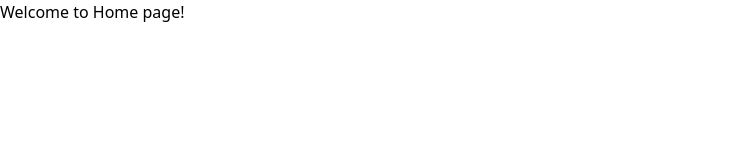
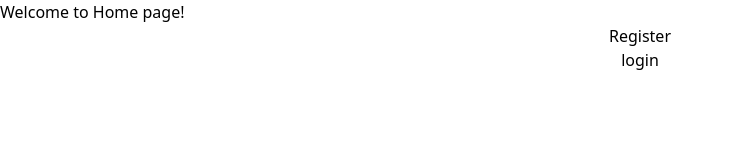
Before and after one commit to Peenipat/Mix_POS, a React (Vite) app in the folder frontend/: page / in a window 1280 px wide. Shown: the top 160 px of the page, without its empty margins (0-734 px from the left). Built offline with nearby package versions, Linux system fonts and the light colour scheme.

Commit message:
test deploy with cloudflare

```diff
--- a/frontend/src/App.tsx
+++ b/frontend/src/App.tsx
@@ -7,10 +7,11 @@ import ManageUsers from "./page/admin/ManageUsers";
 import StaffDashboard from "./page/staff/StaffDashboard";
 import SuperAdminLayout from "./layouts/SuperAdminLayout";
 import Register from "./page/Register";
+import Dashboard from "./page/user/Dashboard";
 // import Dashboard from "./pages/Dashboard";
 import Home from "./page/Home";
 
-// import ProtectedRoute from "./components/ProtectedRoute";
+import ProtectedRoute from "./components/ProtectedRoute";
 import RequireRole from "./components/RequireRole";
 
 export default function App() {
@@ -22,7 +23,7 @@ export default function App() {
       <Route path="/register" element={<Register />} />
       {/* <Route path="/unauthorized" element={<Unauthorized />} /> */}
 
-      {/*ต้อง login ก่อนเท่านั้น
+      ต้อง login ก่อนเท่านั้น
       <Route
         path="/dashboard"
         element={
@@ -30,7 +31,7 @@ export default function App() {
             <Dashboard />
           </ProtectedRoute>
         }
-      /> */}
+      />
 
 
       <Route
--- a/frontend/src/lib/axios.ts
+++ b/frontend/src/lib/axios.ts
@@ -1,13 +1,14 @@
 import axios from "axios";
 
 const instance = axios.create({
-  baseURL: "http://localhost:3001/",
+  baseURL: "https://eugene-hypothesis-doug-guide.trycloudflare.com/",
   withCredentials: true,
 });
 
 // Interceptor ดัก request ใส่ token ทุกครั้ง
 instance.interceptors.request.use((config) => {
   const token = localStorage.getItem("token");
+  console.log("👉 กำลังส่ง token นี้:", token);
   if (token) {
     config.headers.Authorization = `Bearer ${token}`;
   }
--- a/frontend/src/page/Home.tsx
+++ b/frontend/src/page/Home.tsx
@@ -1,3 +1,25 @@
+import { useNavigate } from "react-router-dom"
 export default function Home() {
-    return <h1>Welcome to Home page!</h1>
-  }
+  const navigate = useNavigate();
+  return (
+    <>
+    <h1>Welcome to Home page!</h1>
+    <button
+      className="btn btn-warning w-full rounded-lg"
+      type="button"
+      onClick={() => navigate("/register")}
+    >
+      Register
+    </button>
+
+    <button
+      className="btn btn-warning w-full rounded-lg"
+      type="button"
+      onClick={() => navigate("/login")}
+    >
+      login
+    </button>
+
+    </>
+  )
+}
--- a/frontend/src/page/Login.tsx
+++ b/frontend/src/page/Login.tsx
@@ -23,8 +23,9 @@ export default function Login() {
   const onSubmit = async (data: LoginForm) => {
     try {
       const res = await axios.post("/auth/login", data);
-      const { token, user } = res.data;
-      localStorage.setItem("token", token);
+      const { user } = res.data;
+      console.log("Token ที่ได้", res.data.token);
+      localStorage.setItem("token", res.data.token);
       localStorage.setItem("role", user.role);
 
       if (user.role === "SUPER_ADMIN") navigate("/admin/dashboard");
@@ -33,6 +34,7 @@ export default function Login() {
       else navigate("/dashboard");
     } catch (err) {
       alert("Login failed");
+      console.log(err)
     }
   };
 
--- a/frontend/src/page/Register.tsx
+++ b/frontend/src/page/Register.tsx
@@ -14,7 +14,7 @@ export default function Register() {
         try {
             axios.post("/auth/register", data)
             reset()
-            navigate("/")
+            navigate("/dashboard")
         } catch (error) {
             console.error(error);
             alert("Register failed");
--- a/frontend/src/page/admin/ManageUsers.tsx
+++ b/frontend/src/page/admin/ManageUsers.tsx
@@ -24,12 +24,7 @@ export default function ManageUsers() {
   useEffect(() => {
     const fetchUsers = async () => {
       try {
-        const token = localStorage.getItem("token");
-        const res = await axios.get("/admin/users", {
-          headers: {
-            Authorization: `Bearer ${token}`,
-          },
-        });
+        const res = await axios.get("/admin/users")
         const parsed = usersResponseSchema.safeParse(res.data);
 
         if (!parsed.success) {
--- a/frontend/vite.config.ts
+++ b/frontend/vite.config.ts
@@ -7,7 +7,7 @@ export default defineConfig({
   plugins: [react()],
   resolve: {
     alias: {
-      "@": path.resolve(__dirname, "./src"), // ✅ alias ที่ทำให้ @ ใช้แทน src ได้
+      "@": path.resolve(__dirname, "./src"), // alias ที่ทำให้ @ ใช้แทน src ได้
     },
   },
 })
```
